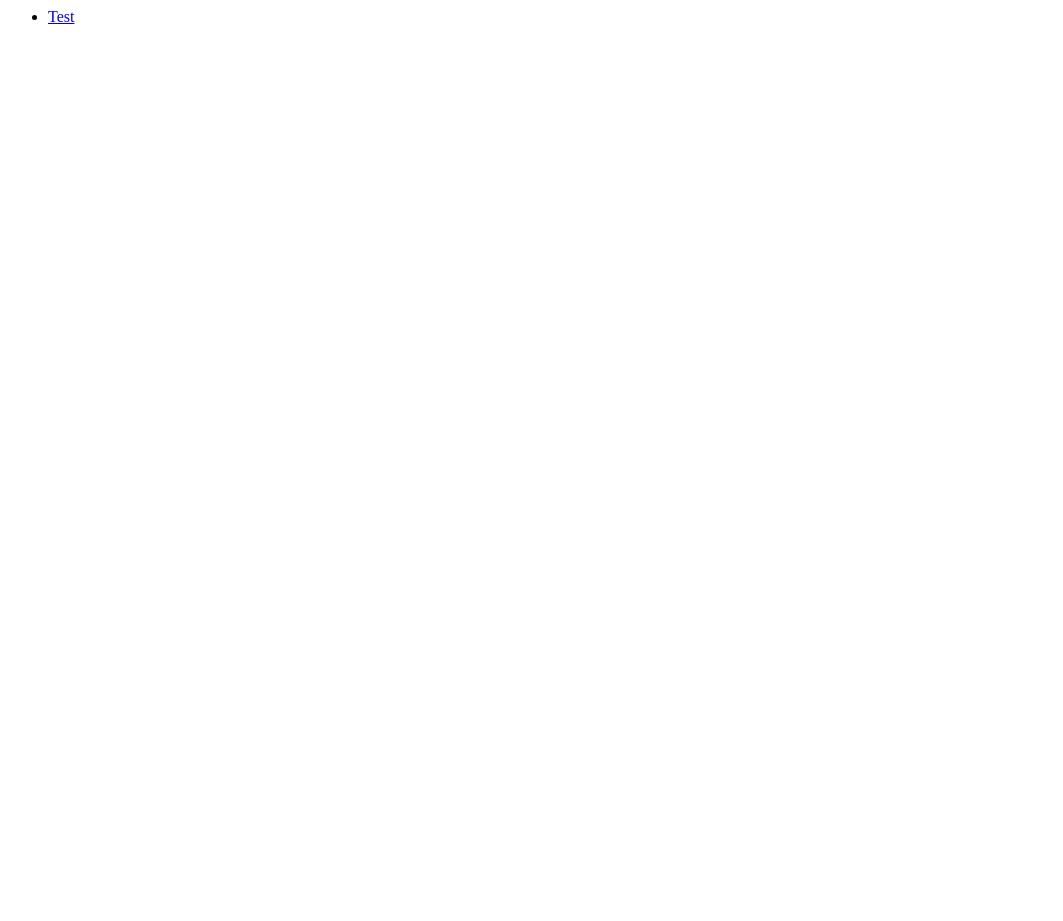
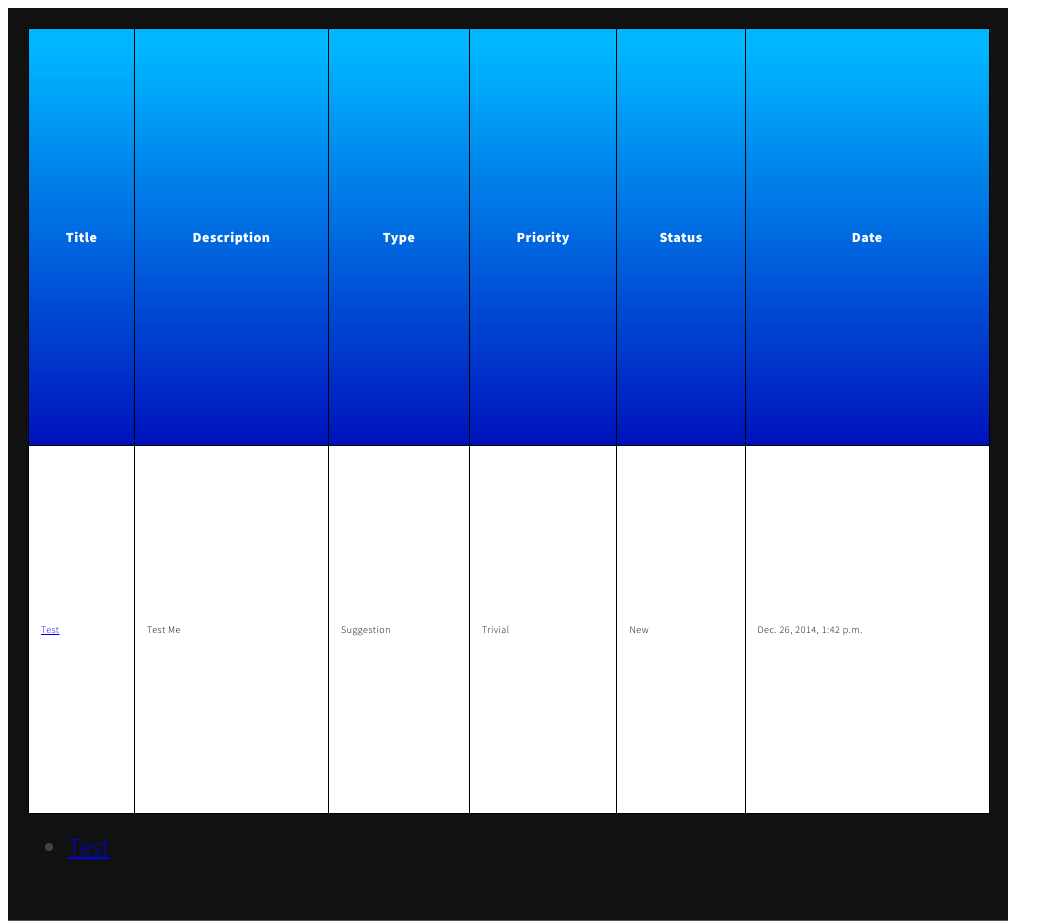
Before and after one commit to k3an3/miniature-octo-dangerzone, a Django app: page /issues/ in a window 1280 px wide. Before the commit the part shown is almost empty. Shown: the whole page, without its empty margins (0-1063 px from the left). Before the commit the page ends 24 px from the top, so only its background shows below. Run offline with Django 3.2, Linux system fonts and the light colour scheme; data comes from the database, SQL or seed files in the repository; parts of the project's set-up code (start-up, migrations or seed data) failed here and were passed over.

Commit message:
Work on table design

```diff
--- a/issues/static/issues/style.css
+++ b/issues/static/issues/style.css
@@ -2,15 +2,95 @@
 @import url(https://fonts.googleapis.com/css?family=Source+Sans+Pro:300,900);
 @font-face{font-family:'FontAwesome';src:url('font/fontawesome-webfont.eot?v=4.0.1');src:url('font/fontawesome-webfont.eot?#iefix&v=4.0.1') format('embedded-opentype'),url('font/fontawesome-webfont.woff?v=4.0.1') format('woff'),url('font/fontawesome-webfont.ttf?v=4.0.1') format('truetype'),url('font/fontawesome-webfont.svg?v=4.0.1#fontawesomeregular') format('svg');font-weight:normal;font-style:normal}
 
-.header {
 
+body,input,textarea,select {
+		font-family: 'Source Sans Pro', sans-serif;
+		font-weight: 300;
+		font-size: 18pt;
+		line-height: 1.75em;
+		color: #39454b;
+		letter-spacing: 0.5px;
+}
+
+.top {
+	float:left;
+	width:960px;
+	padding:0px 20px 0px 20px;
+	height:151px;
+	border-bottom:1px solid #555555;
 }
 
 .list {
-
+	float:left;
+	width:960px;
+	background-color:#111;
+	padding:20px 20px 40px 20px;
+	line-height:18px;
+	border-bottom:1px solid #555555;
 }
 
 .right {
+	float:left;
+	width:651px;
+	margin:0px 30px 0px 0px;
+}
 
+.issueTableList {
+	margin:0px;padding:0px;
+	width:100%;
+	border:1px solid #000000;
+}
 
+.issueTableList table {
+    border-collapse: collapse;
+        border-spacing: 0;
+	width:100%;
+	height:100%;
 }
+
+.issueTableList tr:nth-child(odd) { background-color:#b5d4fc; }
+.issueTableList tr:nth-child(even)    { background-color:#ffffff; }
+.issueTableList td{
+	vertical-align:middle;
+	border:1px solid #000000;
+	border-width:0px 1px 1px 0px;
+	text-align:left;
+	padding:12px;
+	font-size:10px;
+	font-family: 'Source Sans Pro', sans-serif;
+	font-weight:normal;
+	color:#000000;
+}.issueTableList tr:last-child td{
+	border-width:0px 1px 0px 0px;
+}.issueTableList tr td:last-child{
+	border-width:0px 0px 1px 0px;
+}.issueTableList tr:last-child td:last-child{
+	border-width:0px 0px 0px 0px;
+}
+.issueTableList tr:first-child td{
+		background:-o-linear-gradient(bottom, #00b6ff 5%, #0012bc 100%);	background:-webkit-gradient( linear, left top, left bottom, color-stop(0.05, #00b6ff), color-stop(1, #0012bc) );
+	background:-moz-linear-gradient( center top, #00b6ff 5%, #0012bc 100% );
+	filter:progid:DXImageTransform.Microsoft.gradient(startColorstr="#00b6ff", endColorstr="#0012bc");	background: -o-linear-gradient(top,#00b6ff,0012bc);
+
+	background-color:#00b6ff;
+	border:0px solid #000000;
+	text-align:center;
+	border-width:0px 0px 1px 1px;
+	font-size:14px;
+	font-family: 'Source Sans Pro', sans-serif;
+	font-weight:bold;
+	color:#ffffff;
+}
+.issueTableList tr:first-child:hover td{
+	background:-o-linear-gradient(bottom, #00b6ff 5%, #0012bc 100%);	background:-webkit-gradient( linear, left top, left bottom, color-stop(0.05, #00b6ff), color-stop(1, #0012bc) );
+	background:-moz-linear-gradient( center top, #00b6ff 5%, #0012bc 100% );
+	filter:progid:DXImageTransform.Microsoft.gradient(startColorstr="#00b6ff", endColorstr="#0012bc");	background: -o-linear-gradient(top,#00b6ff,0012bc);
+
+	background-color:#00b6ff;
+}
+.issueTableList tr:first-child td:first-child{
+	border-width:0px 0px 1px 0px;
+}
+.issueTableList tr:first-child td:last-child{
+	border-width:0px 0px 1px 1px;
+}
--- a/issues/templates/issues/index.html
+++ b/issues/templates/issues/index.html
@@ -6,6 +6,35 @@
 
 </header>
 <div class='list'>
+<div class="issueTableList" >
+                <table >
+                    <tr>
+                        <td>Title</td>
+                        <td>Description</td>
+						<td>Type</td>
+						<td>Priority</td>
+						<td>Status</td>
+						<td>Date</td>
+                    </tr>
+					{% if issue_recent_list %}
+						{% for issue in issue_recent_list %}
+							<tr>
+								<td><a href="{% url 'issues:detail' issue.id %}">{{ issue.issue_title}}</a></td>
+								<td>{{ issue.issue_description }}</td>
+								<td>{{ issue.issue_type }}</td>
+								<td>{{ issue.issue_severity }}</td>
+								<td>{{ issue.issue_status }}</td>
+								<td>{{ issue.issue_date }}</td>
+							</tr>
+						{% endfor %}
+					{% else %}
+						<tr>
+							<td><strong>There are no issues. Yay!</strong></td>
+						</tr>
+					{% endif %}
+                </table>
+            </div>
+
 {% if issue_recent_list %}
     <ul>
         {% for issue in issue_recent_list %}
```
